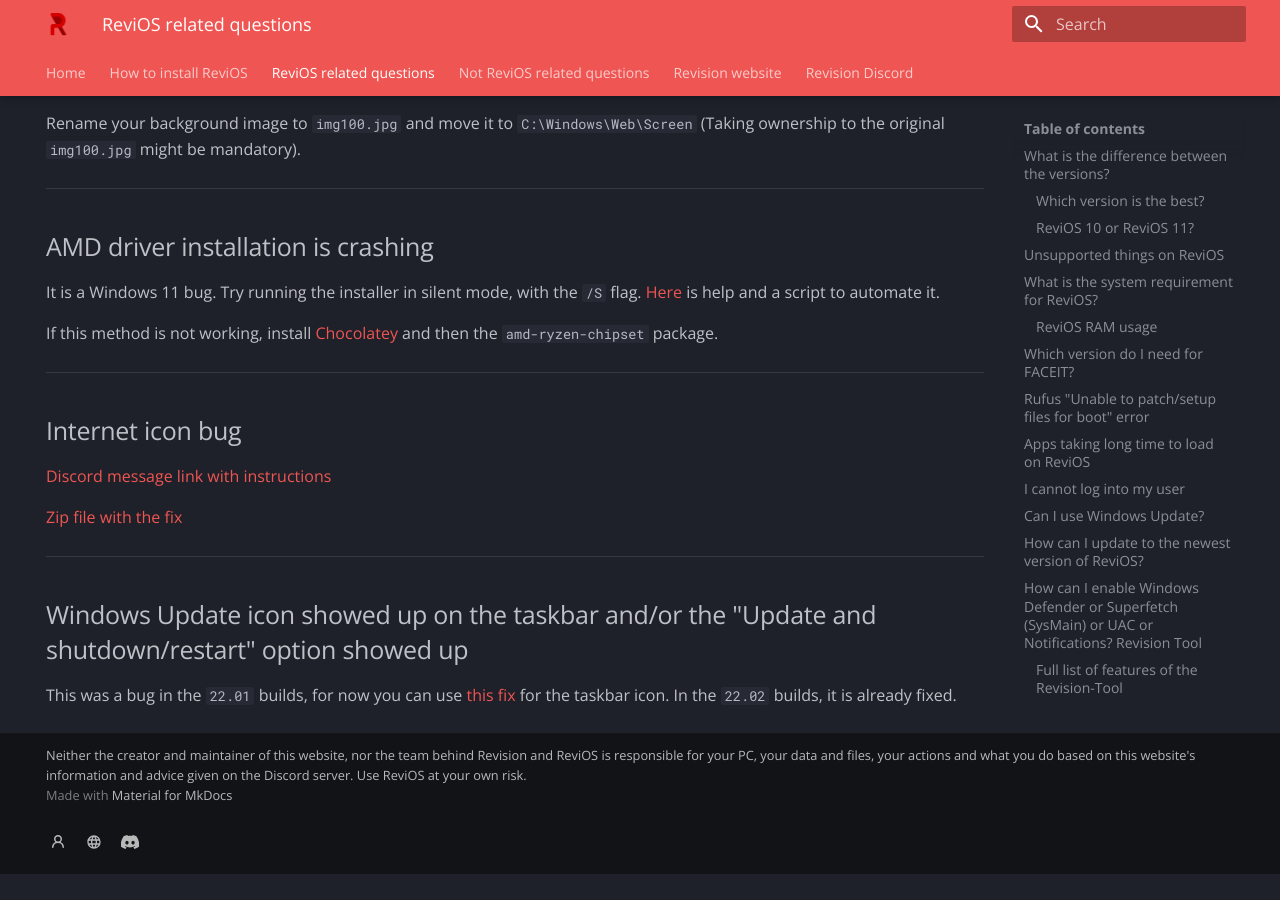
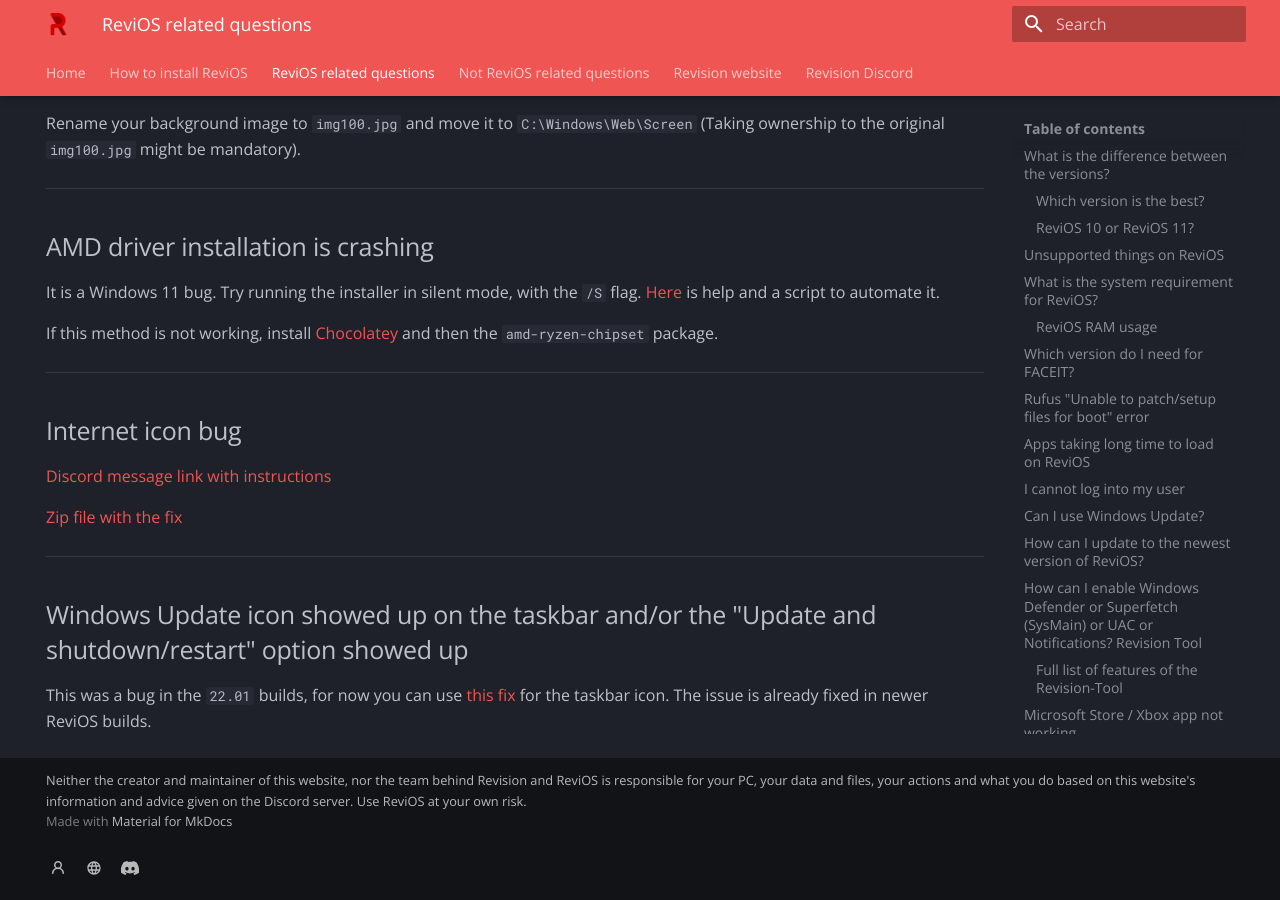
Before and after one commit to dkovacs24/ReviOS_faq, an MkDocs documentation site: the page built from docs/related.md, in a window 1280 px wide and 900 px high, scrolled down 8968 px. Built offline with MkDocs 1.6.1 and Material for MkDocs 9.7.7, drawn with Linux system fonts in a browser that asks for light colours; before the commit the page ends 9842 px from its top, so only the background shows below that.

Commit message:
Update related.md

```diff
--- a/docs/related.md
+++ b/docs/related.md
@@ -377,4 +377,4 @@
 
 ## Windows Update icon showed up on the taskbar and/or the "Update and shutdown/restart" option showed up
 
-This was a bug in the `22.01` builds, for now you can use [this fix](files/Fix-Windows-Update-Taskbar.reg){target=_blank} for the taskbar icon. In the `22.02` builds, it is already fixed.
+This was a bug in the `22.01` builds, for now you can use [this fix](files/Fix-Windows-Update-Taskbar.reg){target=_blank} for the taskbar icon. The issue is already fixed in newer ReviOS builds.
```
